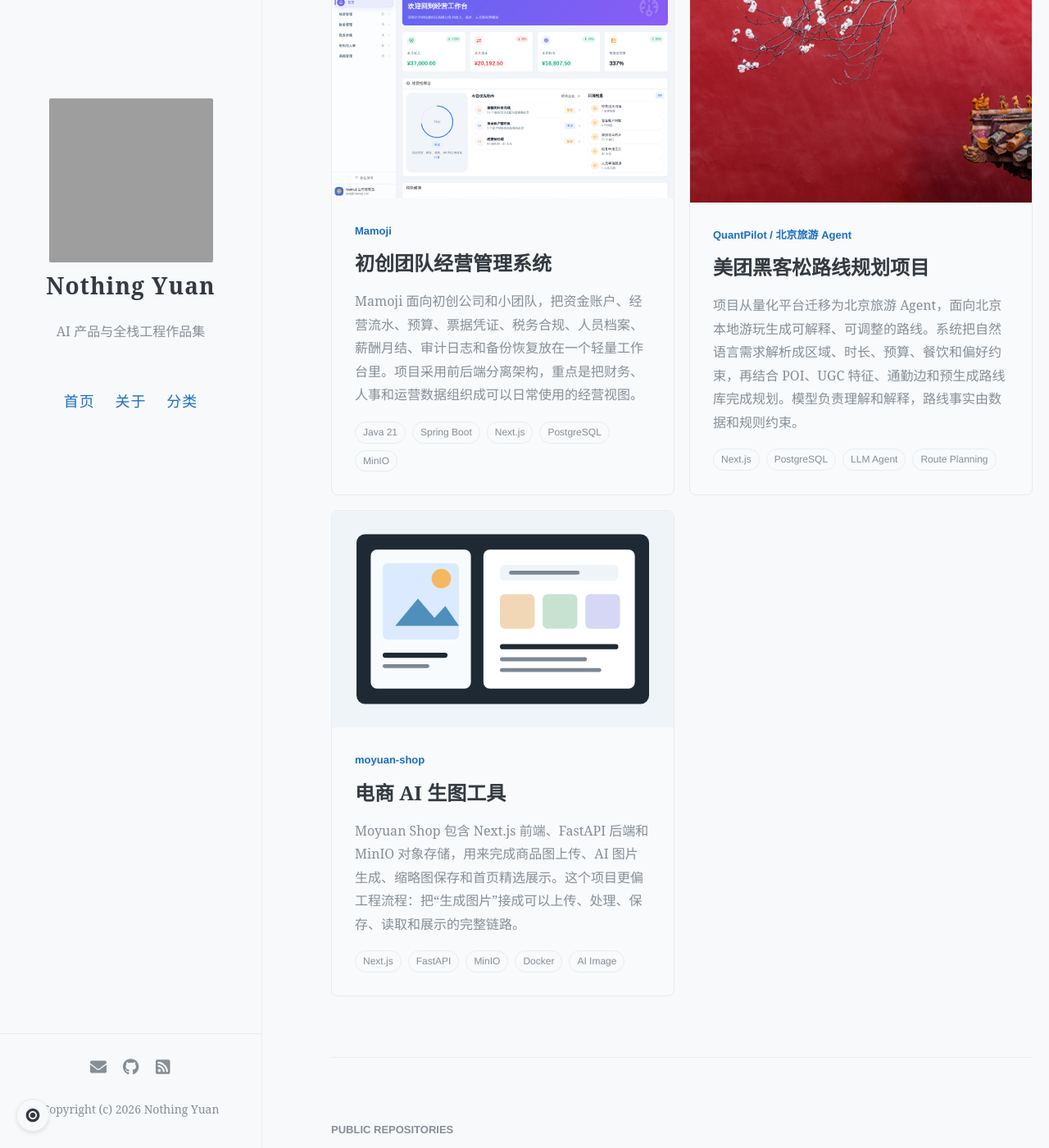
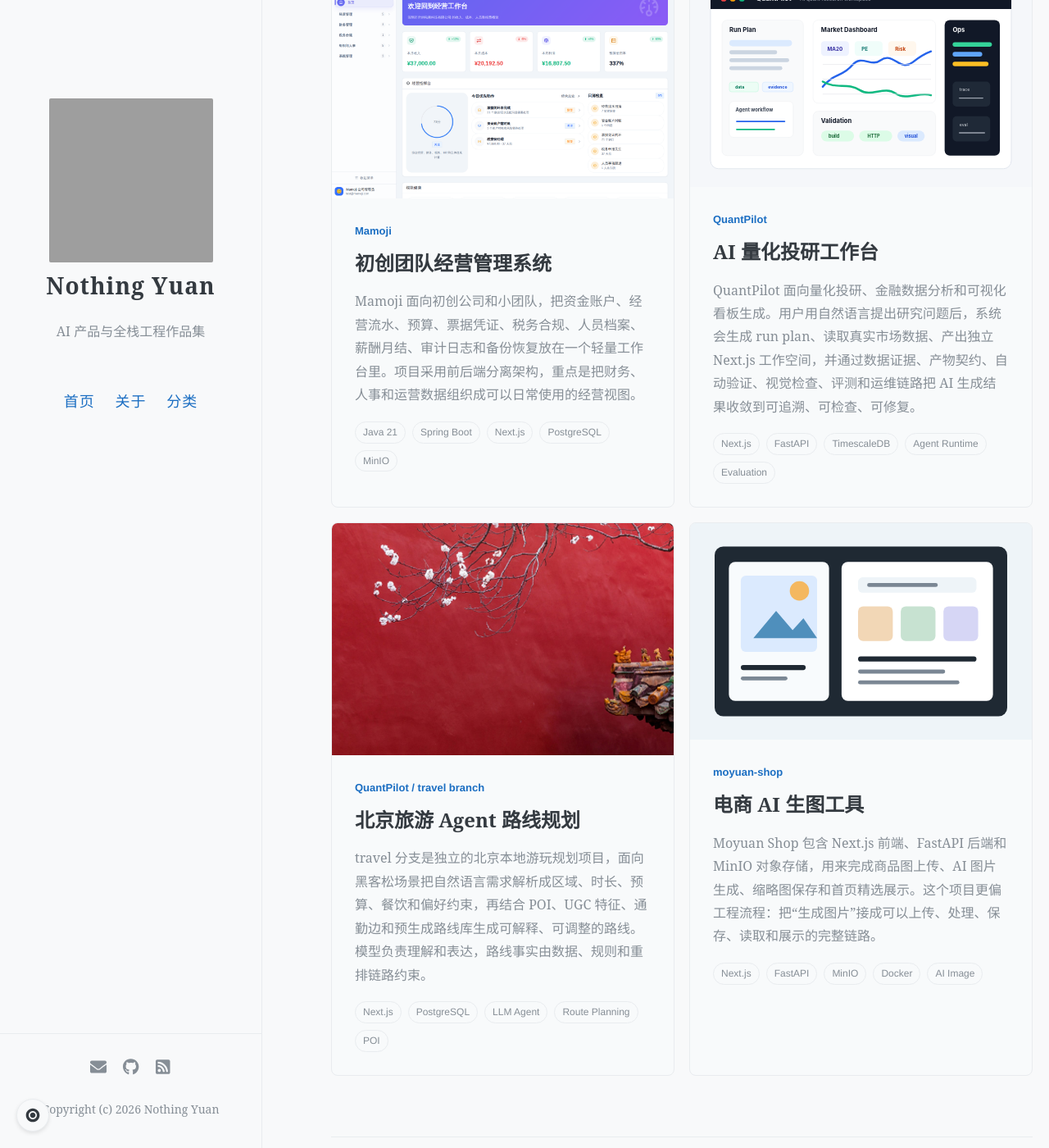
Before and after one commit to nothingyuancando/nothingyuancando.github.io, a Jekyll site: the page built from index.html, in a window 1280 px wide and 1400 px high, scrolled down 1557 px. Shown: the whole window at 82% size. Built offline with Jekyll 4.4.1, drawn with Linux system fonts in a browser that asks for light colours; a script that is not in the unit is left out; the list of posts is cut into pages by our own code; grey boxes are pictures that could not be loaded.

Commit message:
Add separate QuantPilot project cards

```diff
--- a/index.html
+++ b/index.html
@@ -83,17 +83,33 @@ title: Portfolio
       </article>
 
       <article class="project-card">
-        <a class="project-media" href="https://github.com/nothingyuancando/QuantPilot" aria-label="查看北京旅游 Agent 项目">
+        <a class="project-media" href="https://github.com/nothingyuancando/QuantPilot" aria-label="查看 QuantPilot 项目">
+          <img src="{{ site.baseurl }}/images/projects/quantpilot.svg" alt="QuantPilot AI quant research workspace cover">
+        </a>
+        <div class="project-body">
+          <p class="project-kicker">QuantPilot</p>
+          <h3>AI 量化投研工作台</h3>
+          <p>
+            QuantPilot 面向量化投研、金融数据分析和可视化看板生成。用户用自然语言提出研究问题后，系统会生成 run plan、读取真实市场数据、产出独立 Next.js 工作空间，并通过数据证据、产物契约、自动验证、视觉检查、评测和运维链路把 AI 生成结果收敛到可追溯、可检查、可修复。
+          </p>
+          <div class="tag-row">
+            <span>Next.js</span><span>FastAPI</span><span>TimescaleDB</span><span>Agent Runtime</span><span>Evaluation</span>
+          </div>
+        </div>
+      </article>
+
+      <article class="project-card">
+        <a class="project-media" href="https://github.com/nothingyuancando/QuantPilot/tree/travel-agent-migration-develop" aria-label="查看 QuantPilot Travel Agent 项目">
           <img src="{{ site.baseurl }}/images/projects/beijing-travel-agent.jpg" alt="Beijing travel scene">
         </a>
         <div class="project-body">
-          <p class="project-kicker">QuantPilot / 北京旅游 Agent</p>
-          <h3>美团黑客松路线规划项目</h3>
+          <p class="project-kicker">QuantPilot / travel branch</p>
+          <h3>北京旅游 Agent 路线规划</h3>
           <p>
-            项目从量化平台迁移为北京旅游 Agent，面向北京本地游玩生成可解释、可调整的路线。系统把自然语言需求解析成区域、时长、预算、餐饮和偏好约束，再结合 POI、UGC 特征、通勤边和预生成路线库完成规划。模型负责理解和解释，路线事实由数据和规则约束。
+            travel 分支是独立的北京本地游玩规划项目，面向黑客松场景把自然语言需求解析成区域、时长、预算、餐饮和偏好约束，再结合 POI、UGC 特征、通勤边和预生成路线库生成可解释、可调整的路线。模型负责理解和表达，路线事实由数据、规则和重排链路约束。
           </p>
           <div class="tag-row">
-            <span>Next.js</span><span>PostgreSQL</span><span>LLM Agent</span><span>Route Planning</span>
+            <span>Next.js</span><span>PostgreSQL</span><span>LLM Agent</span><span>Route Planning</span><span>POI</span>
           </div>
         </div>
       </article>
```
Also changed, not shown: _posts/2026-06-26-projects-index.md (+2 -0 lines), images/projects/quantpilot.svg (added).
